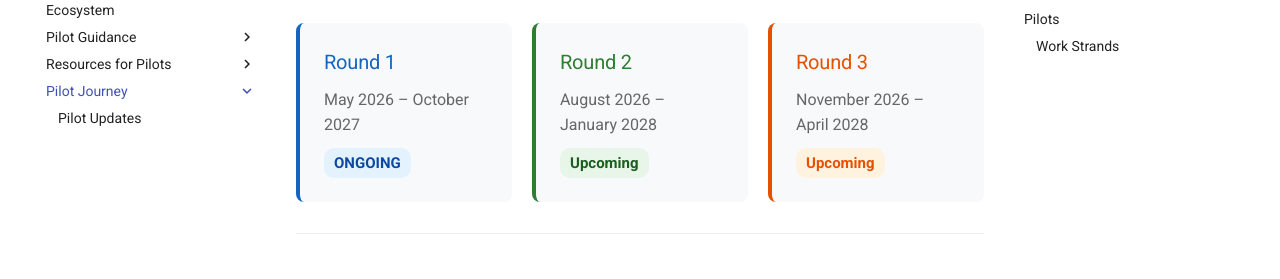
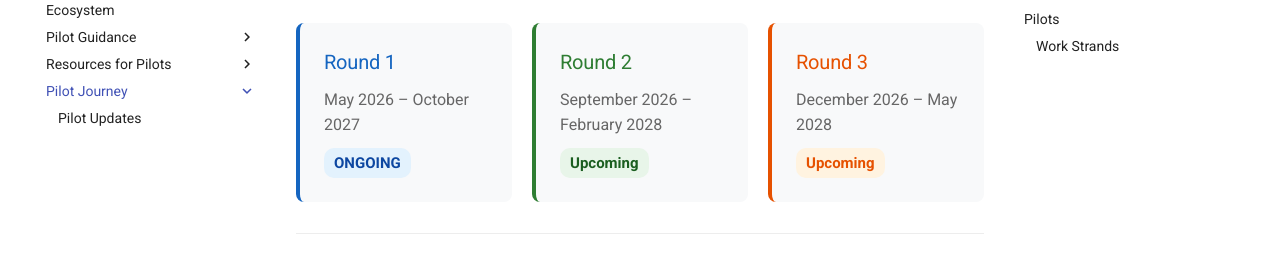
Before and after one commit to ldt4ssc/ldt4ssc.github.io, an MkDocs documentation site: the page built from docs/journey/index.md, in a window 1280 px wide and 900 px high, scrolled down 873 px. Shown: the part 170-449 px from the top of the window. Built offline with MkDocs 1.6.1 and Material for MkDocs 9.7.7, drawn with Linux system fonts in a browser that asks for light colours.

Commit message:
update: round dates

```diff
--- a/docs/journey/index.md
+++ b/docs/journey/index.md
@@ -74,12 +74,12 @@ Pilots are selected through three rounds of open calls. Each round follows a jou
   </div>
   <div class="cohort-card" style="border-left-color: #2e7d32;">
     <h3 style="color: #2e7d32;">Round 2</h3>
-    <div class="cohort-dates">August 2026 – January 2028</div>
+    <div class="cohort-dates">September 2026 – February 2028</div>
     <span class="cohort-status" style="background: #e8f5e9; color: #1b5e20;">Upcoming</span>
   </div>
   <div class="cohort-card" style="border-left-color: #e65100;">
     <h3 style="color: #e65100;">Round 3</h3>
-    <div class="cohort-dates">November 2026 – April 2028</div>
+    <div class="cohort-dates">December 2026 – May 2028</div>
     <span class="cohort-status" style="background: #fff3e0; color: #e65100;">Upcoming</span>
   </div>
 </div>
```
